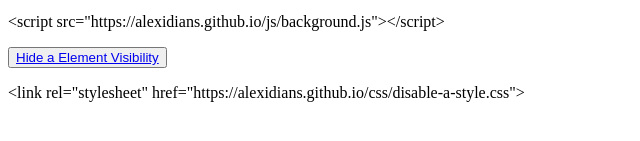
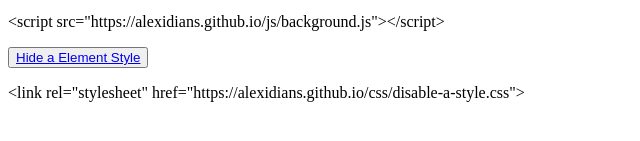
Before and after one commit to Alexidians/Helpful-js, a plain HTML site: page index.html in a window 1280 px wide. Shown: the part 363-504 px from the top of the page, 0-640 px from the left. Drawn offline with Linux system fonts and the light colour scheme.

Commit message:
Update index.html

```diff
--- a/index.html
+++ b/index.html
@@ -12,5 +12,5 @@
 <p><code>setBackgroundImage("image url")</code></p>
 <p><code>setBackgroundColor("color hex or name")</code></p>
 <p>&lt;script src=&quot;https://alexidians.github.io/js/background.js&quot;&gt;&lt;/script&gt;</p>
-<p><button><a href="javascript: var disableAStyle = document.createElement('link'); disableAStyle.rel = 'stylesheet'; disableAStyle.href = 'css/disable-a-style.css';">Hide a Element Visibility</a></button></p>
+<p><button><a href="javascript: var disableAStyle = document.createElement('link'); disableAStyle.rel = 'stylesheet'; disableAStyle.href = 'css/disable-a-style.css';">Hide a Element Style</a></button></p>
 <p>&lt;link rel=&quot;stylesheet&quot; href=&quot;https://alexidians.github.io/css/disable-a-style.css&quot;&gt;</p>
```
